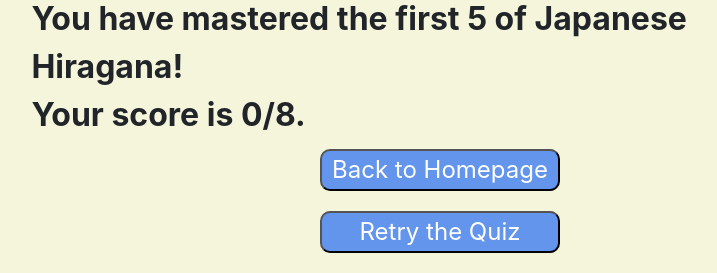
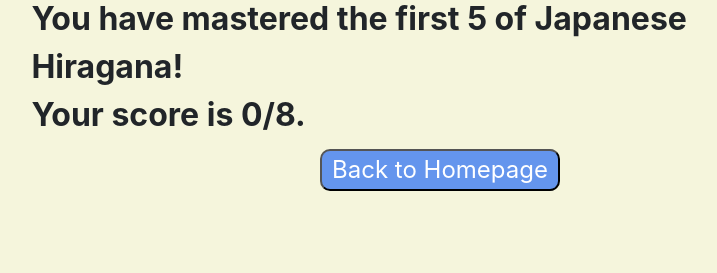
Before and after one commit to ShionWayne/Japanese-Hiragana-Learning, a Flask app: page /quiz_end in a window 1280 px wide. Shown: the part 551-824 px from the top of the page, without its empty margins (209-926 px from the left). After the commit the page ends 742 px from the top, so only its background shows below. Run offline with Flask 2, Linux system fonts and the light colour scheme; some libraries are stand-ins or nearby versions.

Commit message:
Add files via upload

```diff
--- a/templates/end.html
+++ b/templates/end.html
@@ -25,11 +25,8 @@
     <div>
         <button class="submit" id="submit">Back to Homepage</button>
     </div>
-</form>
-
-<form action="/quiz_start">
-    <div>
+    <!-- <div>
         <button class="submit" id="retry">Retry the Quiz</button>
-    </div>
+    </div> -->
 </form>
 {% endblock %}
```
